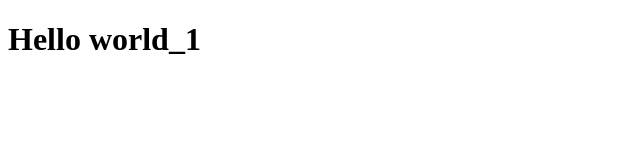
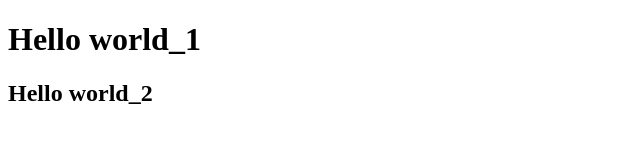
Before and after one commit to Stanislav8585/project_3, a plain HTML site: page index.html in a window 1280 px wide. Shown: the whole page, without its empty margins (0-640 px from the left). Drawn offline with Linux system fonts and the light colour scheme.

Commit message:
index.html mod

```diff
--- a/index.html
+++ b/index.html
@@ -7,5 +7,6 @@
   </head>
   <body>
     <h1>Hello world_1</h1>
+    <h2>Hello world_2</h2>
   </body>
 </html>
```
